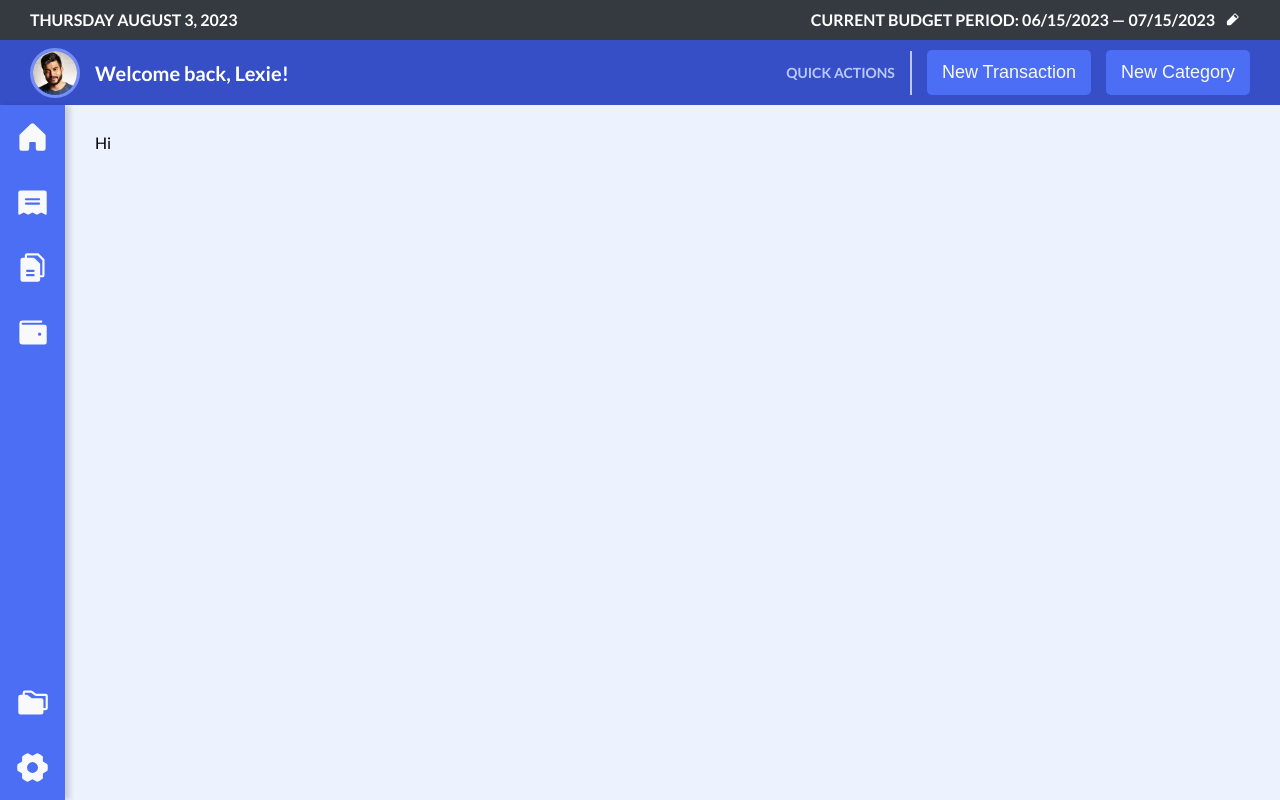
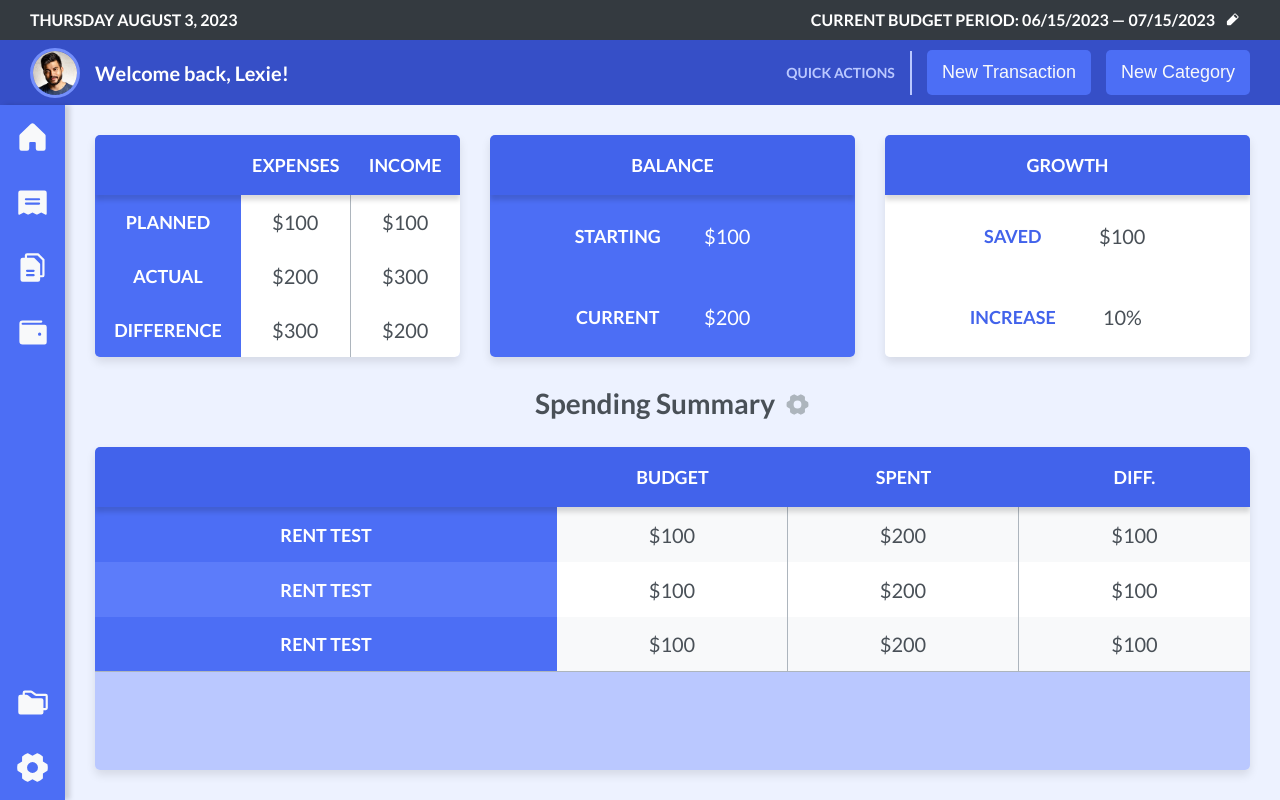
Before and after one commit to noah-d-whitney/budgetsmith-react-v1.0, a React (Create React App) app: page / in a window 1280 px wide. Built offline with nearby package versions, Linux system fonts and the light colour scheme.

Commit message:
HomePage Tables

```diff
--- a/src/App.js
+++ b/src/App.js
@@ -9,6 +9,7 @@ import { BudgetPage } from "./components/BudgetPage";
 
 function App() {
   const [firstName, setFirstName] = useState("Lexie");
+  const [startingBalance, setStartingBalance] = useState(1000);
 
   class ActionBarAction {
     constructor(action, onClick) {
--- /dev/null
+++ b/src/components/BalanceTable.js
@@ -0,0 +1,23 @@
+export function BalanceTable() {
+  return (
+    <div className="table table--balance">
+      <div className="table__row table__row--header">
+        <div className="table__cell table__cell--heading">Balance</div>
+      </div>
+      <div className="table__body">
+        <div className="table__row table__row--body">
+          <div className="table__cell table__cell--heading heading-vertical">
+            Starting
+          </div>
+          <div className="table__cell table__cell--body">$100</div>
+        </div>
+        <div className="table__row table__row--body">
+          <div className="table__cell table__cell--heading heading-vertical">
+            Current
+          </div>
+          <div className="table__cell table__cell--body">$200</div>
+        </div>
+      </div>
+    </div>
+  );
+}
--- /dev/null
+++ b/src/components/GrowthTable.js
@@ -0,0 +1,23 @@
+export function GrowthTable() {
+  return (
+    <div className="table table--growth">
+      <div className="table__row table__row--header">
+        <div className="table__cell table__cell--heading">Growth</div>
+      </div>
+      <div className="table__body">
+        <div className="table__row table__row--body">
+          <div className="table__cell table__cell--heading heading-vertical">
+            Saved
+          </div>
+          <div className="table__cell table__cell--body">$100</div>
+        </div>
+        <div className="table__row table__row--body">
+          <div className="table__cell table__cell--heading heading-vertical">
+            Increase
+          </div>
+          <div className="table__cell table__cell--body">10%</div>
+        </div>
+      </div>
+    </div>
+  );
+}
--- a/src/components/HomePage.js
+++ b/src/components/HomePage.js
@@ -1,3 +1,19 @@
+import { BalanceTable } from "./BalanceTable";
+import { GrowthTable } from "./GrowthTable";
+import { SpendingSummaryTable } from "./SpendingSummaryTable";
+import { SummaryTable } from "./SummaryTable";
+
 export function HomePage() {
-  return <div className="container--view page__home">Hi</div>;
+  return (
+    <div className="container--view page__home">
+      <div className="container--3-cols">
+        <SummaryTable />
+        <BalanceTable />
+        <GrowthTable />
+      </div>
+      <div className="container--2-cols">
+        <SpendingSummaryTable />
+      </div>
+    </div>
+  );
 }
--- /dev/null
+++ b/src/components/SpendingSummaryTable.js
@@ -0,0 +1,34 @@
+import { Link } from "react-router-dom";
+import { SpendingSummaryTableRow } from "./SpendingSummaryTableRow";
+
+export function SpendingSummaryTable() {
+  return (
+    <div className="container container--table-w-header">
+      <h1>
+        Spending Summary
+        <Link to="/budget">
+          <svg
+            className="heading-icon"
+            xmlns="http://www.w3.org/2000/svg"
+            viewBox="0 0 256 256"
+          >
+            <path d="M237.94,107.21a8,8,0,0,0-3.89-5.4l-29.83-17-.12-33.62a8,8,0,0,0-2.83-6.08,111.91,111.91,0,0,0-36.72-20.67,8,8,0,0,0-6.46.59L128,41.85,97.88,25a8,8,0,0,0-6.47-.6A111.92,111.92,0,0,0,54.73,45.15a8,8,0,0,0-2.83,6.07l-.15,33.65-29.83,17a8,8,0,0,0-3.89,5.4,106.47,106.47,0,0,0,0,41.56,8,8,0,0,0,3.89,5.4l29.83,17,.12,33.63a8,8,0,0,0,2.83,6.08,111.91,111.91,0,0,0,36.72,20.67,8,8,0,0,0,6.46-.59L128,214.15,158.12,231a7.91,7.91,0,0,0,3.9,1,8.09,8.09,0,0,0,2.57-.42,112.1,112.1,0,0,0,36.68-20.73,8,8,0,0,0,2.83-6.07l.15-33.65,29.83-17a8,8,0,0,0,3.89-5.4A106.47,106.47,0,0,0,237.94,107.21ZM128,168a40,40,0,1,1,40-40A40,40,0,0,1,128,168Z"></path>
+          </svg>
+        </Link>
+      </h1>
+      <div className="table table--budget-sum table--large-4-cols">
+        <div className="table__row table__row--header">
+          <div className="table__cell table__cell--heading"></div>
+          <div className="table__cell table__cell--heading">Budget</div>
+          <div className="table__cell table__cell--heading">Spent</div>
+          <div className="table__cell table__cell--heading">Diff.</div>
+        </div>
+        <div className="table__body">
+          <SpendingSummaryTableRow />
+          <SpendingSummaryTableRow />
+          <SpendingSummaryTableRow />
+        </div>
+      </div>
+    </div>
+  );
+}
--- /dev/null
+++ b/src/components/SpendingSummaryTableRow.js
@@ -0,0 +1,12 @@
+export function SpendingSummaryTableRow() {
+  return (
+    <div className="table__row table__row--body">
+      <div className="table__cell table__cell--heading heading-vertical">
+        Rent Test
+      </div>
+      <div className="table__cell table__cell--body">$100</div>
+      <div className="table__cell table__cell--body">$200</div>
+      <div className="table__cell table__cell--body">$100</div>
+    </div>
+  );
+}
--- /dev/null
+++ b/src/components/SummaryTable.js
@@ -0,0 +1,64 @@
+export function SummaryTable() {
+  return (
+    <div className="table table--summary">
+      <div className="table__row table__row--header">
+        <div className="table__cell table__cell--heading"></div>
+        <div className="table__cell table__cell--heading">EXPENSES</div>
+        <div className="table__cell table__cell--heading">INCOME</div>
+      </div>
+      <div className="table__body">
+        <div className="table__row table__row--body">
+          <div className="table__cell table__cell--heading heading-vertical">
+            Planned
+          </div>
+          <div
+            id="summary-table__planned-expenses"
+            className="table__cell table__cell--body"
+          >
+            $100
+          </div>
+          <div
+            id="summary-table__planned-income"
+            className="table__cell table__cell--body"
+          >
+            $100
+          </div>
+        </div>
+        <div className="table__row table__row--body">
+          <div className="table__cell table__cell--heading heading-vertical">
+            Actual
+          </div>
+          <div
+            id="summary-table__actual-expenses"
+            className="table__cell table__cell--body"
+          >
+            $200
+          </div>
+          <div
+            id="summary-table__actual-income"
+            className="table__cell table__cell--body"
+          >
+            $300
+          </div>
+        </div>
+        <div className="table__row table__row--body">
+          <div className="table__cell table__cell--heading heading-vertical">
+            Difference
+          </div>
+          <div
+            id="summary-table__expenses-diff"
+            className="table__cell table__cell--body"
+          >
+            $300
+          </div>
+          <div
+            id="summary-table__income-diff"
+            className="table__cell table__cell--body"
+          >
+            $200
+          </div>
+        </div>
+      </div>
+    </div>
+  );
+}
```
